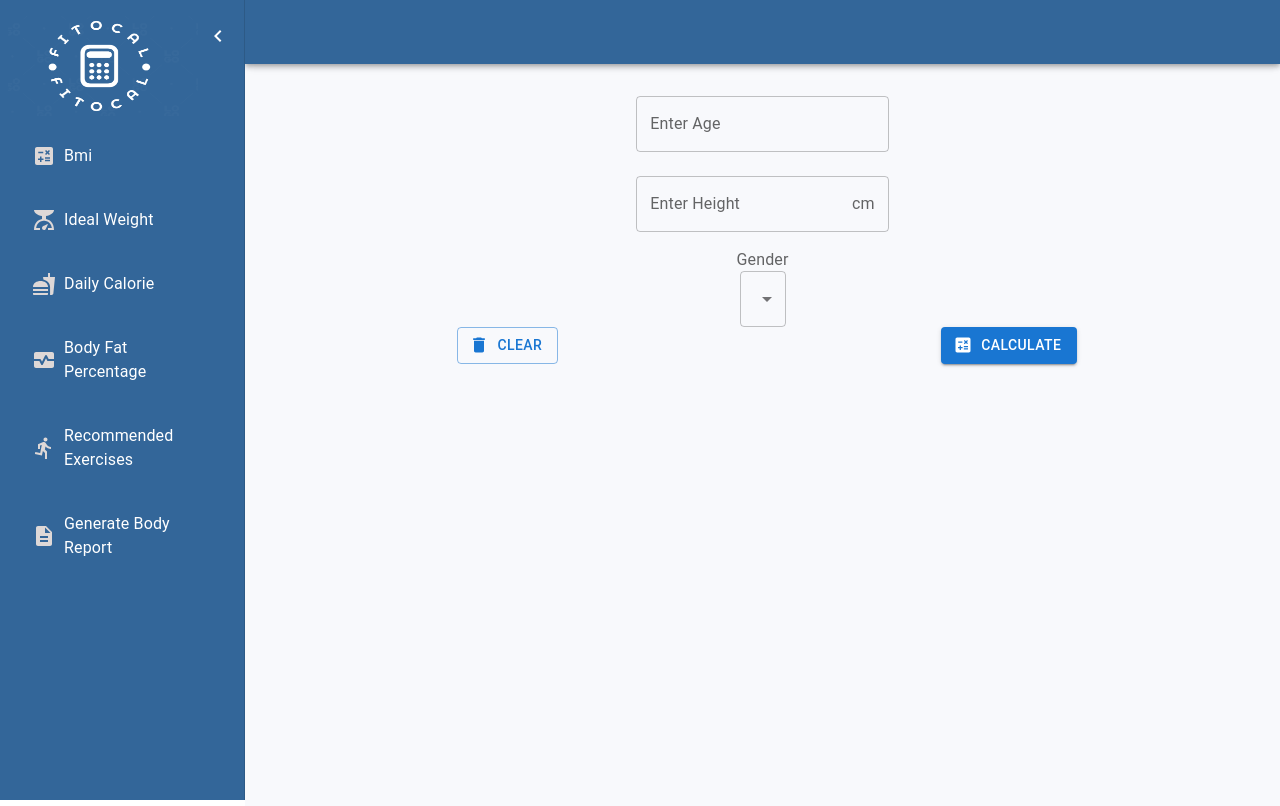
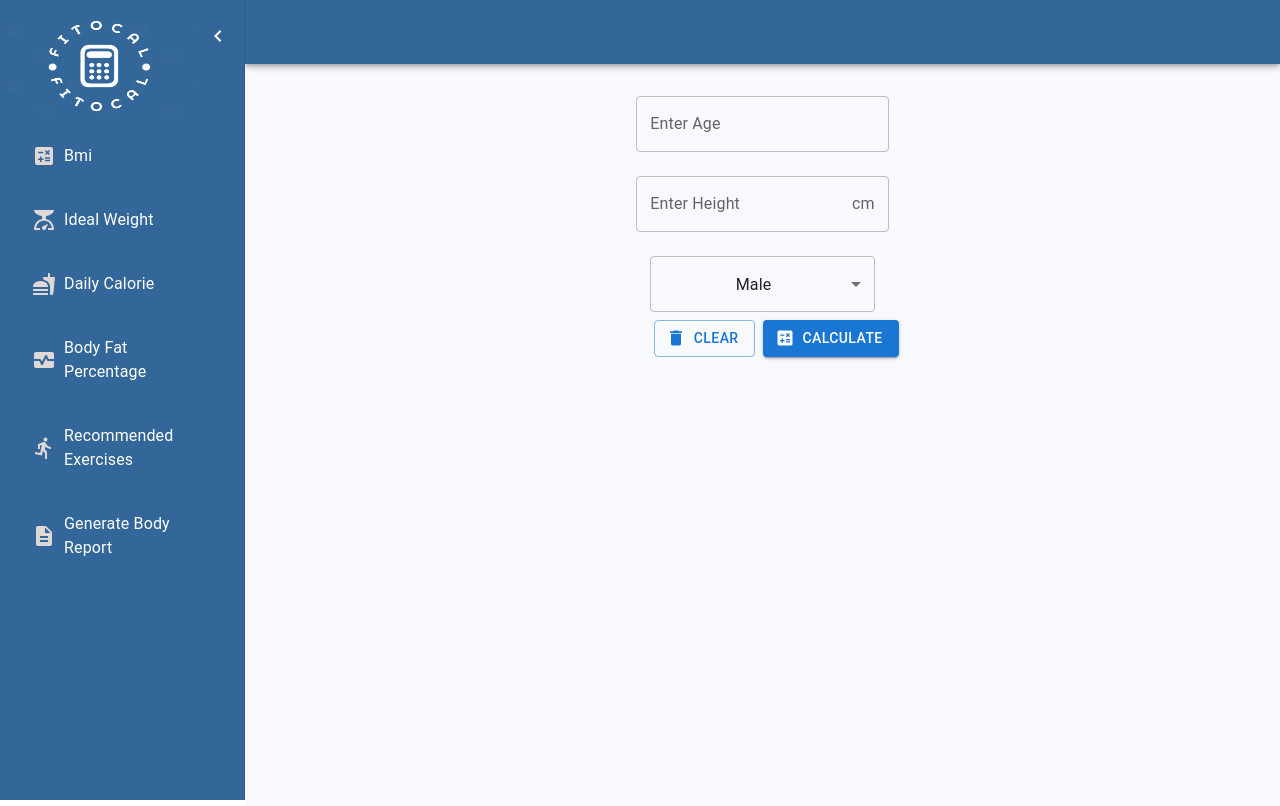
Before and after one commit to furkanertan/fitocalfrontend, a React (Create React App) app: page /ideal-weight in a window 1280 px wide. Built offline with nearby package versions, Linux system fonts and the light colour scheme; the HTML template or start-up script is replaced by a standard one.

Commit message:
frontend updates

```diff
--- a/src/pages/IdealWeight.js
+++ b/src/pages/IdealWeight.js
@@ -8,28 +8,28 @@ import {
   Select,
   MenuItem,
 } from "@mui/material";
-import DeleteIcon from '@mui/icons-material/Delete';
-import CalculateIcon from '@mui/icons-material/Calculate';
-import React from 'react';
-import Table from '@mui/material/Table';
-import TableBody from '@mui/material/TableBody';
-import TableCell from '@mui/material/TableCell';
-import TableContainer from '@mui/material/TableContainer';
-import TableHead from '@mui/material/TableHead';
-import TableRow from '@mui/material/TableRow';
-import Paper from '@mui/material/Paper';
+import DeleteIcon from "@mui/icons-material/Delete";
+import CalculateIcon from "@mui/icons-material/Calculate";
+import React from "react";
+import Table from "@mui/material/Table";
+import TableBody from "@mui/material/TableBody";
+import TableCell from "@mui/material/TableCell";
+import TableContainer from "@mui/material/TableContainer";
+import TableHead from "@mui/material/TableHead";
+import TableRow from "@mui/material/TableRow";
+import Paper from "@mui/material/Paper";
 import { useState } from "react";
 import axios from "axios";
 
 function IdealWeight() {
   const [isTableVisible, setIsTableVisible] = useState(false);
-  const [age, setAge] = React.useState('');
-  const [height, setHeight] = React.useState('');
-  const [gender, setGender] = React.useState('');
-  const [result, setResult] = React.useState('');
+  const [age, setAge] = React.useState("");
+  const [height, setHeight] = React.useState("");
+  const [gender, setGender] = React.useState("");
+  const [result, setResult] = React.useState("");
 
   const toggleTableVisibility = (isClearOrCalculate) => {
-    if (isClearOrCalculate === 'clear') {
+    if (isClearOrCalculate === "clear") {
       setIsTableVisible(false);
     } else {
       setIsTableVisible(true);
@@ -37,20 +37,24 @@ function IdealWeight() {
   };
 
   const clearAllFields = () => {
-    setAge('');
-    setHeight('');
-    setGender('');
-  }
+    setAge("");
+    setHeight("");
+    setGender("");
+  };
 
   const calculateIdealWeight = () => {
-    axios.get('http://localhost:8080/idealWeight/calculateIdealWeight', {
-      params: { age: age, height: height, gender: (gender === 'Male' ? 'M' : 'F') }
+    axios
+      .get("http://localhost:8080/idealWeight/calculateIdealWeight", {
+        params: {
+          age: age,
+          height: height,
+          gender: gender === "Male" ? "M" : "F",
+        },
       })
-        .then(response => {
-            console.log(response.data);
+      .then((response) => {
         setResult(response.data);
       })
-    .catch(error => {
+      .catch((error) => {
         console.log(error);
       });
   };
@@ -60,85 +64,103 @@ function IdealWeight() {
   };
 
   const calculateButtonFunction = () => {
-    if(age === '' || height === '' || gender === ''){
+    if (age === "" || height === "" || gender === "") {
       alert("Please enter all required fields!");
       return;
     }
     //show table
-    toggleTableVisibility('calculate');
+    toggleTableVisibility("calculate");
     //call api
     calculateIdealWeight();
-  }
+  };
 
   const clearButtonFunction = () => {
     //hide table
-    toggleTableVisibility('clear');
+    toggleTableVisibility("clear");
     //clear text fields
     clearAllFields();
-  }
+  };
 
   return (
     <Box sx={{ flexGrow: 1 }} component={"form"}>
       <Grid container spacing={1} direction="column">
         <Grid item xs={6} sm={1}>
           <TextField
-            label='Enter Age'
-            id='outlined-start-adornment'
+            label="Enter Age"
+            id="outlined-start-adornment"
             sx={{ m: 1, width: "25ch" }}
             value={age}
             onChange={(e) => setAge(e.target.value)}
-            type='number'
+            type="number"
             InputProps={{
               inputProps: { min: 0, max: 1000 },
-              endAdornment: (
-                <InputAdornment position='end' />
-              )
+              endAdornment: <InputAdornment position="end" />,
             }}
           />
         </Grid>
         <Grid item xs={6} sm={1}>
           <TextField
-            label='Enter Height'
-            id='outlined-start-adornment'
+            label="Enter Height"
+            id="outlined-start-adornment"
             sx={{ m: 1, width: "25ch" }}
             value={height}
             onChange={(e) => setHeight(e.target.value)}
-            type='number'
+            type="number"
             InputProps={{
               inputProps: { min: 0, max: 1000 },
-              endAdornment: (
-                <InputAdornment position='end'>cm</InputAdornment>
-              )
+              endAdornment: <InputAdornment position="end">cm</InputAdornment>,
             }}
           />
         </Grid>
         <Grid item xs={6} sm={1}>
-        <InputLabel id="demo-simple-select-helper-label">Gender</InputLabel>
+          <InputLabel id="gender-select"></InputLabel>
           <Select
-          labelId="demo-simple-select-helper-label"
-          id="demo-simple-select-helper"
-          value={gender}
+            labelId="gender-select"
+            id="gender-select"
+            value={"M"}
+            sx={{ m: 1, width: "25ch" }}
             label="Gender"
             onChange={handleGenderChange}
           >
-          <MenuItem value={10}>Male</MenuItem>
-          <MenuItem value={20}>Female</MenuItem>
+            <MenuItem value={"M"}>Male</MenuItem>
+            <MenuItem value={"F"}>Female</MenuItem>
           </Select>
         </Grid>
+
         <Grid container spacing={1} direction="row">
-      <Grid item xs={12} sm={6}>
-        <Button variant="outlined" onClick={clearButtonFunction} startIcon={<DeleteIcon />}>
+          <Grid
+            item
+            xs={12}
+            sm={6}
+            display={"flex"}
+            justifyContent={"flex-end"}
+          >
+            <Button
+              variant="outlined"
+              onClick={clearButtonFunction}
+              startIcon={<DeleteIcon />}
+            >
               Clear
             </Button>
           </Grid>
-      <Grid item xs={12} sm={6}>
-        <Button variant="contained" onClick={calculateButtonFunction} startIcon={<CalculateIcon />}>
+          <Grid
+            item
+            xs={12}
+            sm={6}
+            display={"flex"}
+            justifyContent={"flex-start"}
+          >
+            <Button
+              variant="contained"
+              onClick={calculateButtonFunction}
+              startIcon={<CalculateIcon />}
+            >
               Calculate
             </Button>
           </Grid>
         </Grid>
       </Grid>
-    {isTableVisible &&
+      {isTableVisible && (
         <TableContainer component={Paper}>
           <Table sx={{ minWidth: 700 }} aria-label="customized table">
             <TableHead>
@@ -148,10 +170,10 @@ function IdealWeight() {
               </TableRow>
             </TableHead>
             <TableBody>
-          {result.map((row) => (
+              {Object.values(result).map((row) => (
                 <TableRow
                   key={row.idealWeight}
-              sx={{ '&:last-child td, &:last-child th': { border: 0 } }}
+                  sx={{ "&:last-child td, &:last-child th": { border: 0 } }}
                 >
                   <TableCell align="right">{row.formula}</TableCell>
                   <TableCell align="right">{row.idealWeight}</TableCell>
@@ -159,7 +181,8 @@ function IdealWeight() {
               ))}
             </TableBody>
           </Table>
-    </TableContainer> }
+        </TableContainer>
+      )}
     </Box>
   );
 }
```
Also changed, not shown: src/pages/Bmi.js (+77 -66 lines). Lines whose indentation alone changed are shown as unchanged.
